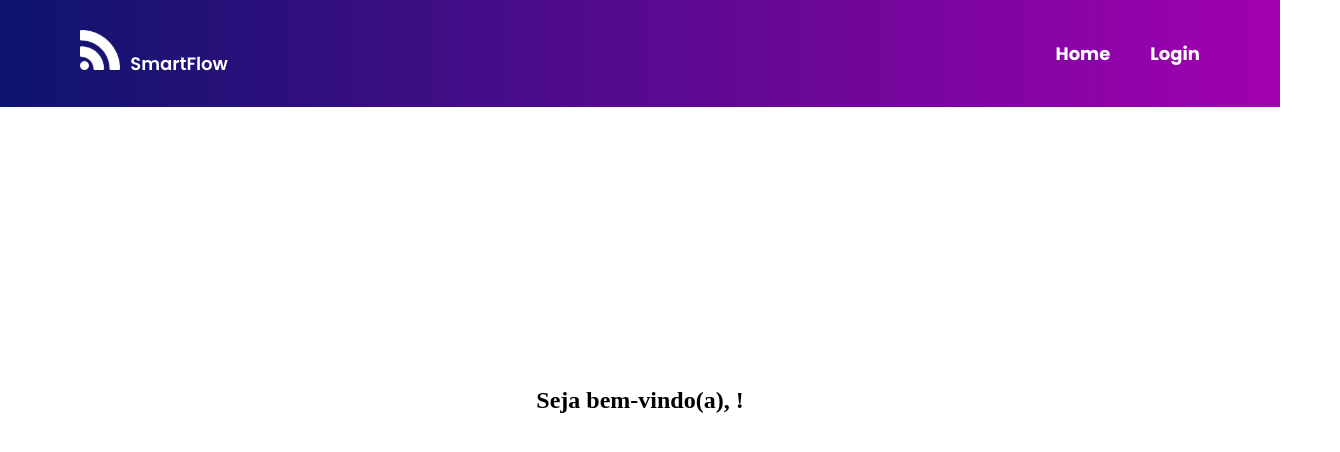
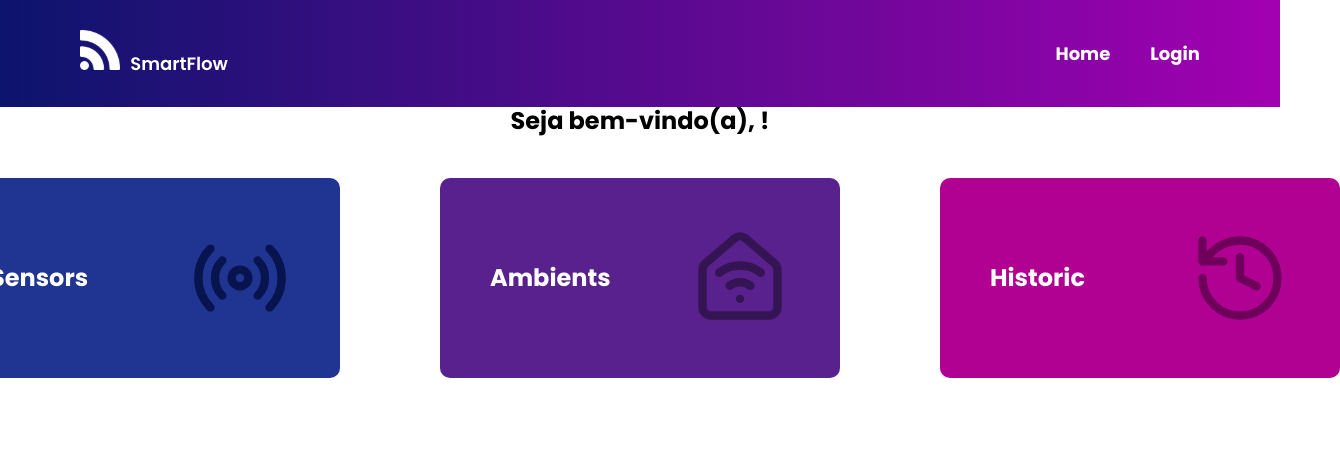
Before and after one commit to DeveloperNico/Smart_city, a React (Vite) app in the folder Front-end/: page /home in a window 1280 px wide. Shown: the top 452 px of the page, 1340 px wide, since content can reach past the window. Built offline with nearby package versions, Linux system fonts and the light colour scheme; a web font is replaced by a local one.

Commit message:
Terminando as estilos no menu

```diff
--- a/Front-end/package.json
+++ b/Front-end/package.json
@@ -11,6 +11,8 @@
   },
   "dependencies": {
     "axios": "^1.10.0",
+    "lucide": "^0.515.0",
+    "lucide-react": "^0.516.0",
     "react": "^19.1.0",
     "react-dom": "^19.1.0",
     "react-router-dom": "^7.6.2",
--- a/Front-end/src/Components/Header/Header.jsx
+++ b/Front-end/src/Components/Header/Header.jsx
@@ -6,7 +6,7 @@ export function Header({ className = "headerRed" }) {
         <header className={`${styles.headerContainer} ${styles[className]}`}>
             <img src={Logo} alt="Minha logo" />
             <nav className={styles.linksHeader}>
-                <a href="#home" className={styles.link}>Home</a>
+                <a href="/" className={styles.link}>Home</a>
                 <a href="/login">Login</a>
             </nav>
         </header>
--- a/Front-end/src/Components/Menu/Menu.jsx
+++ b/Front-end/src/Components/Menu/Menu.jsx
@@ -1,6 +1,10 @@
 import { useEffect, useState } from 'react';
 import styles from './Menu.module.css';
 import axios from 'axios';
+
+import { Radio } from 'lucide-react';
+import { HouseWifi } from 'lucide-react';
+import { History } from 'lucide-react';
 
 export function Menu() {
     const [name, setName] = useState('');
@@ -15,6 +19,22 @@ export function Menu() {
     return (
         <div className={styles.menu}>
             <h2>Seja bem-vindo(a), {name}!</h2>
+            <div className={styles.container}>
+                <div className={`${styles.card} ${styles.card1}`}>
+                    <a href="#">Sensors</a>
+                    <Radio className={styles.radio}/>
+                </div>
+
+                <div className={`${styles.card} ${styles.card2}`}>
+                    <a href="#">Ambients</a>
+                    <HouseWifi className={styles.houseWifi}/>
+                </div>
+
+                <div className={`${styles.card} ${styles.card3}`}>
+                    <a href="#">Historic</a>
+                    <History className={styles.history}/>
+                </div>
+            </div>
         </div>
     )
 }
--- a/Front-end/src/Components/Menu/Menu.module.css
+++ b/Front-end/src/Components/Menu/Menu.module.css
@@ -1,6 +1,74 @@
+@import '../../styles/variable.css';
+
 .menu {
     display: flex;
     align-items: center;
+    flex-direction: column;
     justify-content: center;
-    height: 100vh;
+    height: 60vh;
+    font-family: var(--font-main);
+
+    & h2 {
+        cursor: default;
+    }
 }
+
+.container {
+    display: flex;
+    gap: 100px;
+    margin-top: 40px;
+}
+
+.card {
+    width: 400px;
+    height: 200px;
+    border-radius: 10px;
+    padding: 0 50px;
+    cursor: pointer;
+}
+
+.card a {
+    text-decoration: none;
+    color: var(--color-white);
+    font-size: 24px;
+    font-weight: bold;
+}
+
+.card1 {
+    display: flex;
+    align-items: center;
+    justify-content: space-between;
+    background-color: #203491;
+
+    & .radio {
+        width: 100px;
+        height: 100px;
+        color: #07144e;
+    }
+}
+
+.card2 {
+    display: flex;
+    align-items: center;
+    justify-content: space-between;
+    background-color: #59218d;
+
+    & .houseWifi {
+        width: 100px;
+        height: 100px;
+        color: #341452;
+    }
+}
+
+.card3 {
+    display: flex;
+    align-items: center;
+    justify-content: space-between;
+    background-color: #b00193;
+
+    & .history {
+        width: 100px;
+        height: 100px;
+        color: #6e005c;
+    }
+}
```
Also changed, not shown: 1 other file (tests, documents, lock files or other folders).
